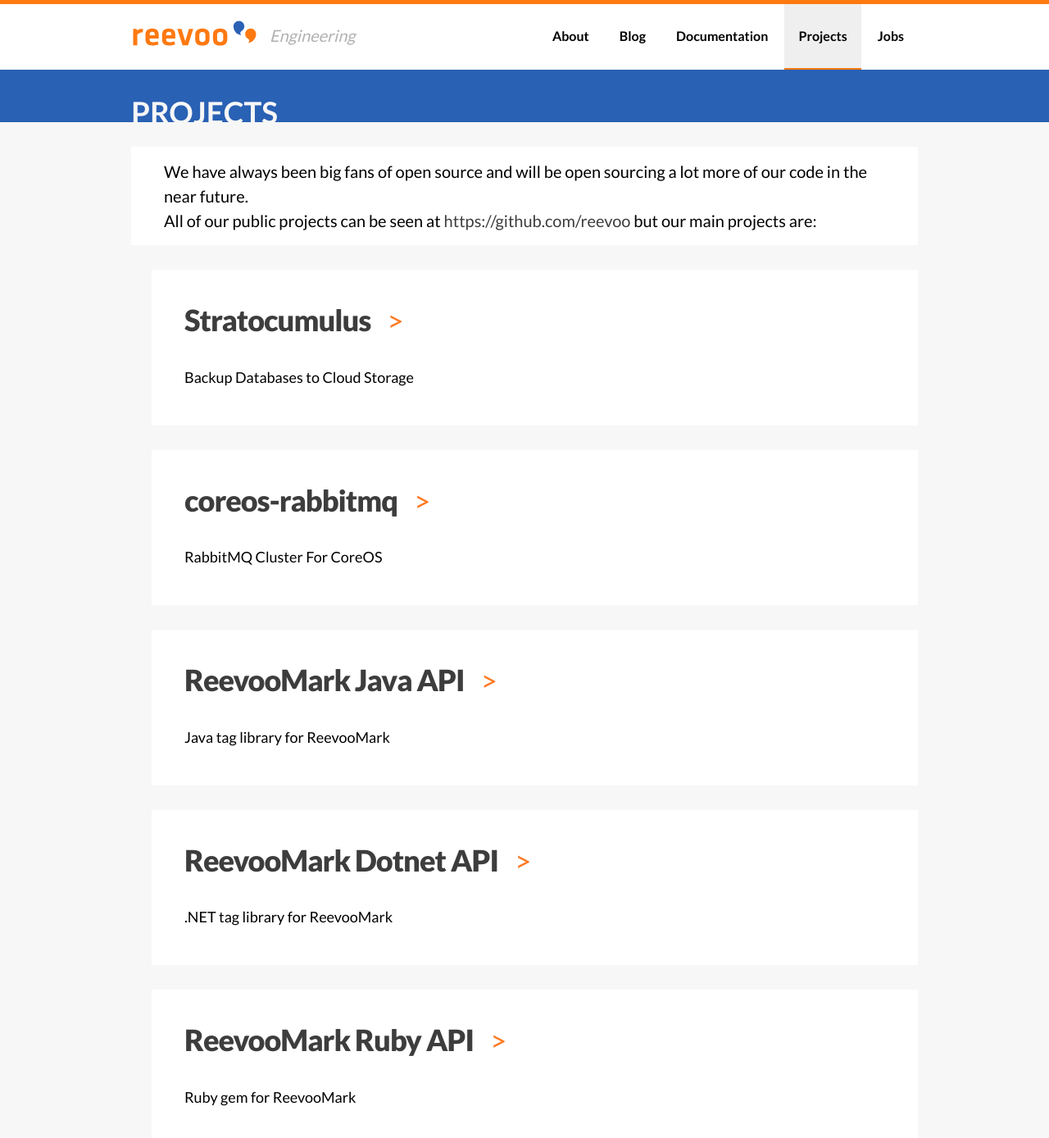
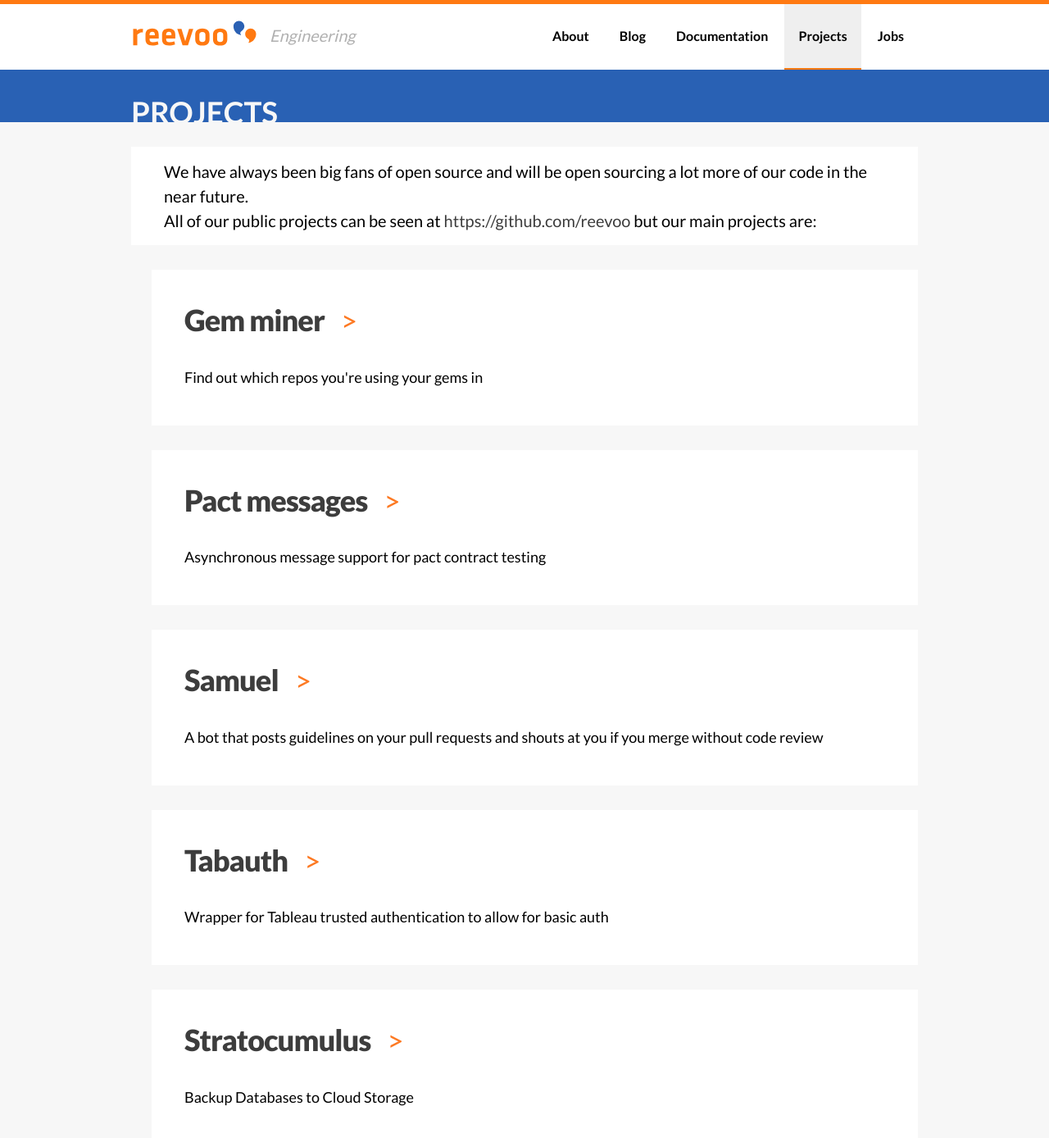
Before and after one commit to reevoo/reevoo.github.io, a Jekyll site: the page built from projects.html, in a window 1280 px wide and 1400 px high. Shown: the top 1388 px of the window at 82% size. Built offline with Jekyll 4.4.1, drawn with Linux system fonts in a browser that asks for light colours.

Commit message:
Add latest open source projects

```diff
--- a/_data/projects.yml
+++ b/_data/projects.yml
@@ -1,3 +1,15 @@
+- title: Gem miner
+  url: gem-miner
+  summary: Find out which repos you're using your gems in
+- title: Pact messages
+  url: pact-messages
+  summary: Asynchronous message support for pact contract testing
+- title: Samuel
+  url: samuel
+  summary: A bot that posts guidelines on your pull requests and shouts at you if you merge without code review
+- title: Tabauth
+  url: tabauth
+  summary: Wrapper for Tableau trusted authentication to allow for basic auth
 - title: Stratocumulus
   url: stratocumulus
   summary: Backup Databases to Cloud Storage
--- /dev/null
+++ b/projects/gem-miner/index.markdown
@@ -0,0 +1,4 @@
+---
+layout: redirect
+destination: http://github.com/reevoo/gem-miner
+---
--- /dev/null
+++ b/projects/pact-messages/index.markdown
@@ -0,0 +1,4 @@
+---
+layout: redirect
+destination: http://github.com/reevoo/pact-messages
+---
--- /dev/null
+++ b/projects/samuel/index.markdown
@@ -0,0 +1,4 @@
+---
+layout: redirect
+destination: http://github.com/reevoo/samuel
+---
--- /dev/null
+++ b/projects/tabauth/index.markdown
@@ -0,0 +1,4 @@
+---
+layout: redirect
+destination: http://github.com/reevoo/tabauth
+---
```
